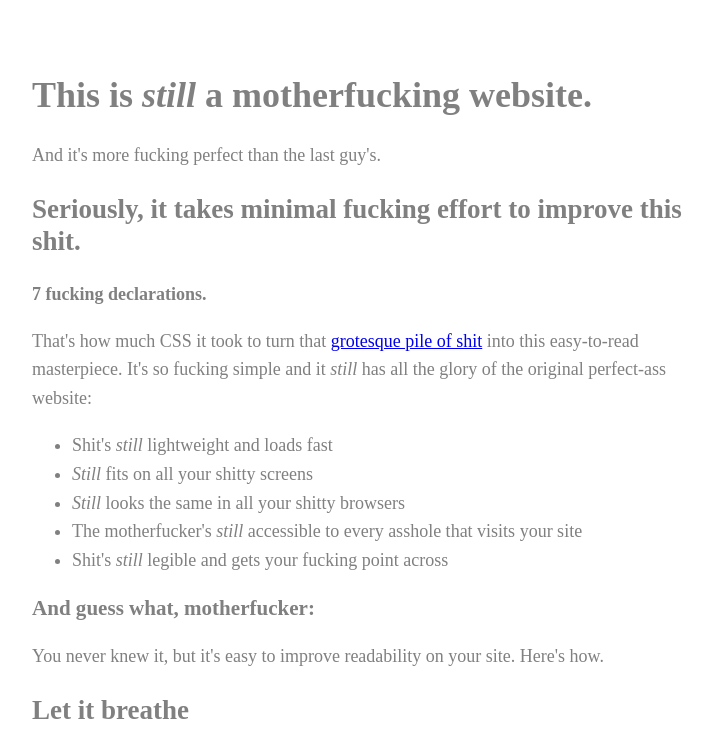
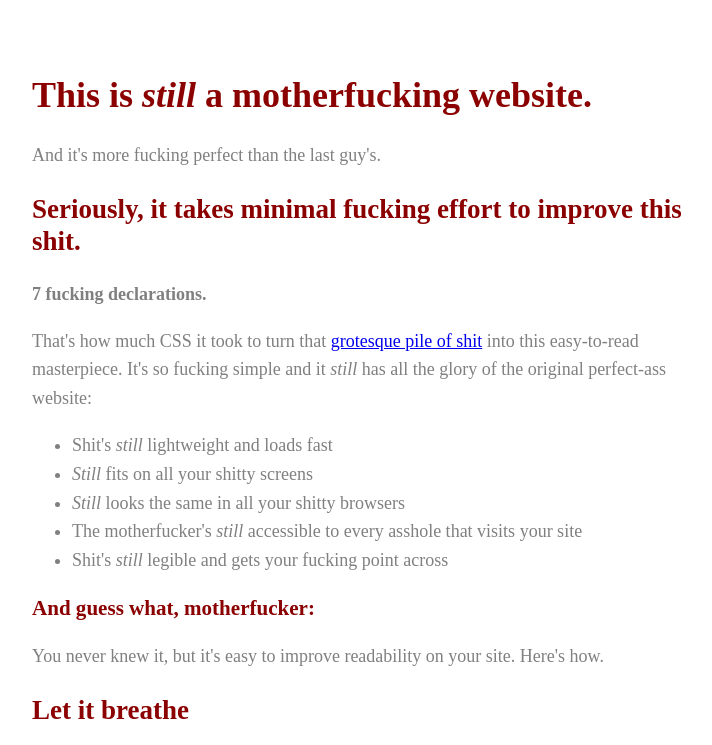
Before and after one commit to WhiteShay/BestMotherfucking-Website, a plain HTML site: page index2.html in a window 1280 px wide. Shown: the top 745 px of the page, without its empty margins (283-995 px from the left). Drawn offline with Linux system fonts and the light colour scheme.

Commit message:
Atempt 2

```diff
--- a/style2.css
+++ b/style2.css
@@ -1,2 +1,4 @@
-h1 h2 h3 { color: darkred}
+h1 { color: darkred}
+h2 { color: darkred}
+h3 { color: darkred}
 body { color: grey}
```
